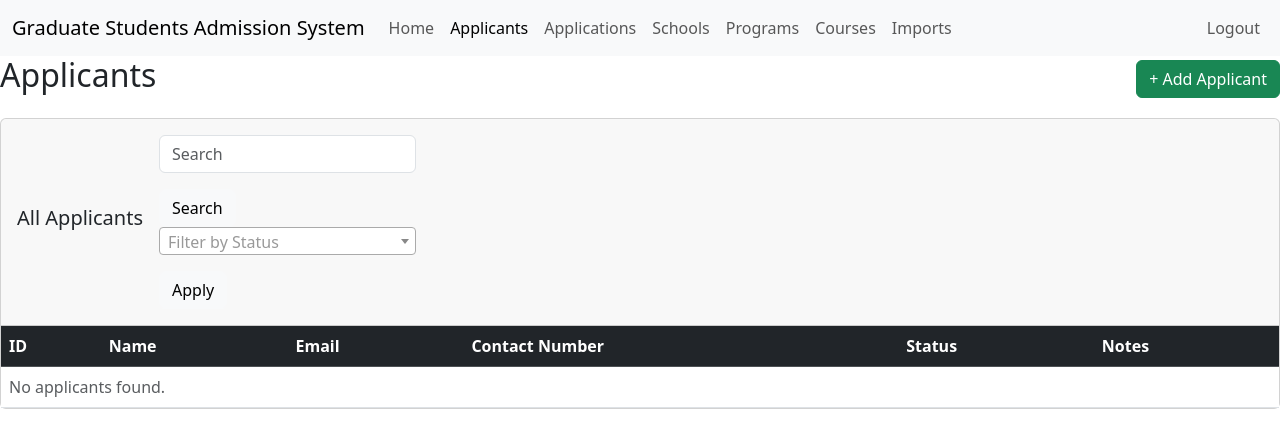
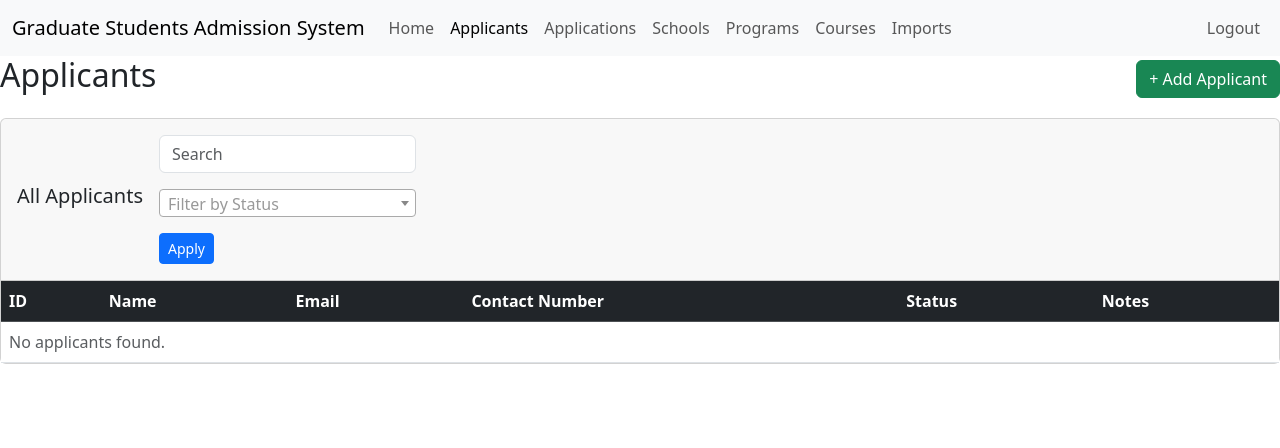
Before and after one commit to gcmpar/cs191-gsas, a Django app: page /applicants/ in a window 1280 px wide. Shown: the top 448 px of the page. Run offline with Django 5.2, Linux system fonts and the light colour scheme; the visitor is signed in with stand-in values (Sample User, id 1); data that the repository does not hold is empty; some libraries are stand-ins or nearby versions.

Commit message:
refactor(applicants, applications): search buttons

```diff
--- a/applicants/templates/applicants/search.html
+++ b/applicants/templates/applicants/search.html
@@ -30,10 +30,9 @@
         <form method="get">
 
           {% bootstrap_field query_form.search show_label=False %}
-          <button type="submit" class="btn btn-light">Search</button>
 
           {% bootstrap_field query_form.status show_label=False %}
-          <button type="submit" class="btn btn-light">Apply</button>
+          <button type="submit" class="btn btn-sm btn-primary">Apply</button>
 
           {% if query_form.search.value or query_form.status.value %}
             <a href="{% querystring query_clear %}" class="btn btn-sm btn-secondary">Clear</a>
--- a/applications/templates/applications/search.html
+++ b/applications/templates/applications/search.html
@@ -31,7 +31,7 @@
 
         {% render_field query_form.status class="form-select" data-width="100%" %}
 
-        <button type="submit" class="btn btn-light">Apply</button>
+        <button type="submit" class="btn btn-sm btn-primary">Apply</button>
       </form>
     </div>
     <div class="d-flex ms-auto">
```
